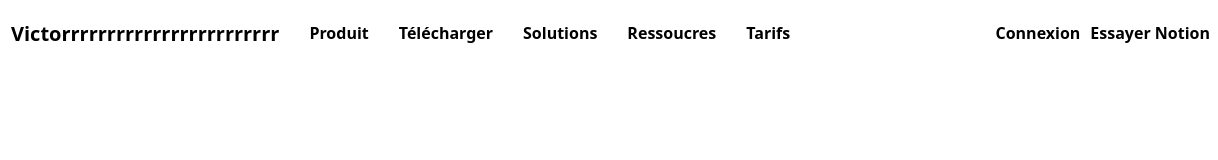
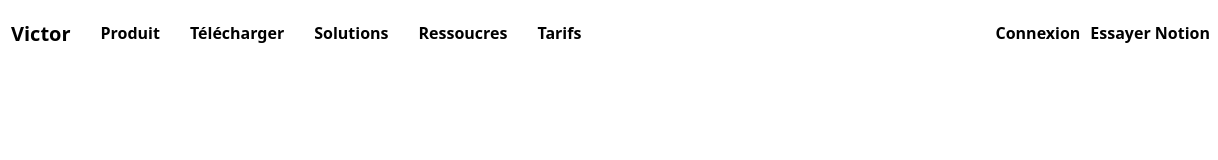
Before and after one commit to victormsnv/menuvictor, a plain HTML site: page index.html in a window 1280 px wide. Shown: the full height of the page, 62-1280 px from the left. Drawn offline with Linux system fonts and the light colour scheme.

Commit message:
test solo
victorrrrrrrrrrrrrrrrrr to victor

```diff
--- a/index.html
+++ b/index.html
@@ -14,7 +14,7 @@
       <div class="header-left">
          <div class="profile">
             <img src="Photos/pdpvictor.jpeg" id="pdpvictor">
-            <h3>Victorrrrrrrrrrrrrrrrrrrrrrrr</h3>
+            <h3>Victor</h3>
          </div>
          <ul class="menu">
             <li class="menu-item">
```
